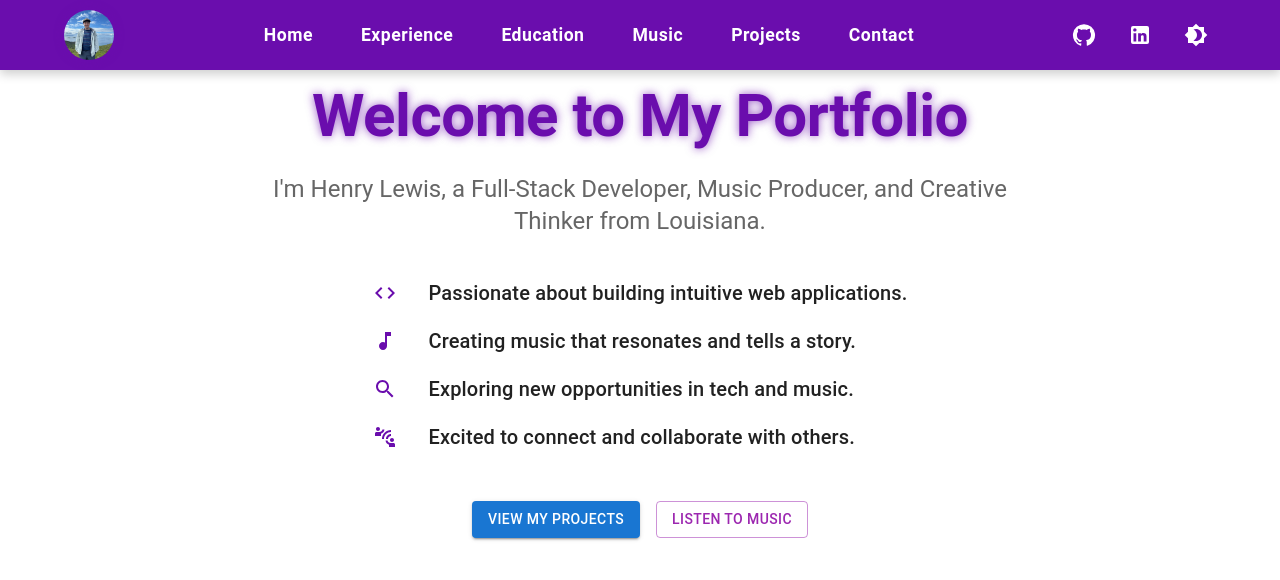
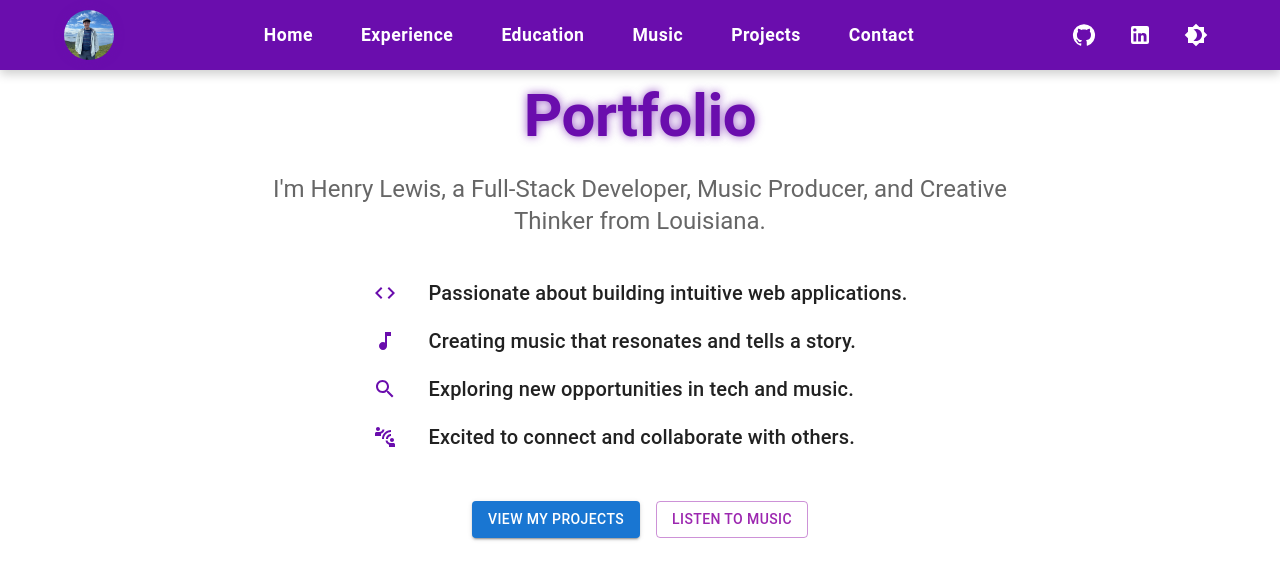
Before and after one commit to soulunknown/Portfolio, a React (Vite) app: page / in a window 1280 px wide. Shown: the top 580 px of the page. Built offline with nearby package versions, Linux system fonts and the light colour scheme.

Commit message:
mainpage

```diff
--- a/src/components/Hero.jsx
+++ b/src/components/Hero.jsx
@@ -11,7 +11,7 @@ export default function Hero() {
         gutterBottom
         sx={{ fontWeight: "bold", color: "#6a0dad", textShadow: "0 0 10px rgba(106, 13, 173, 0.7)" }}
       >
-        Welcome to My Portfolio
+        Portfolio
       </Typography>
 
       {/* Brief Intro */}
```
